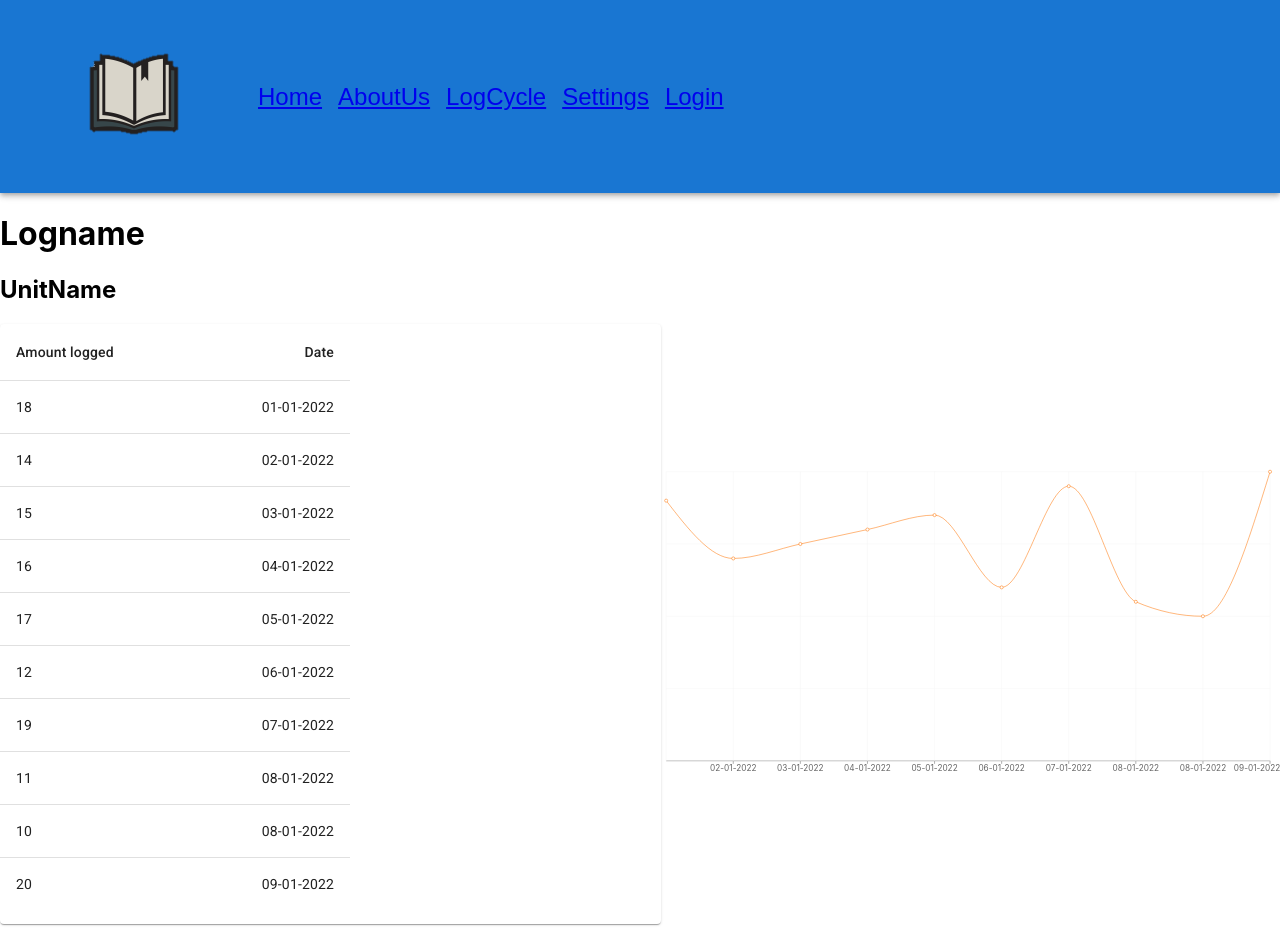
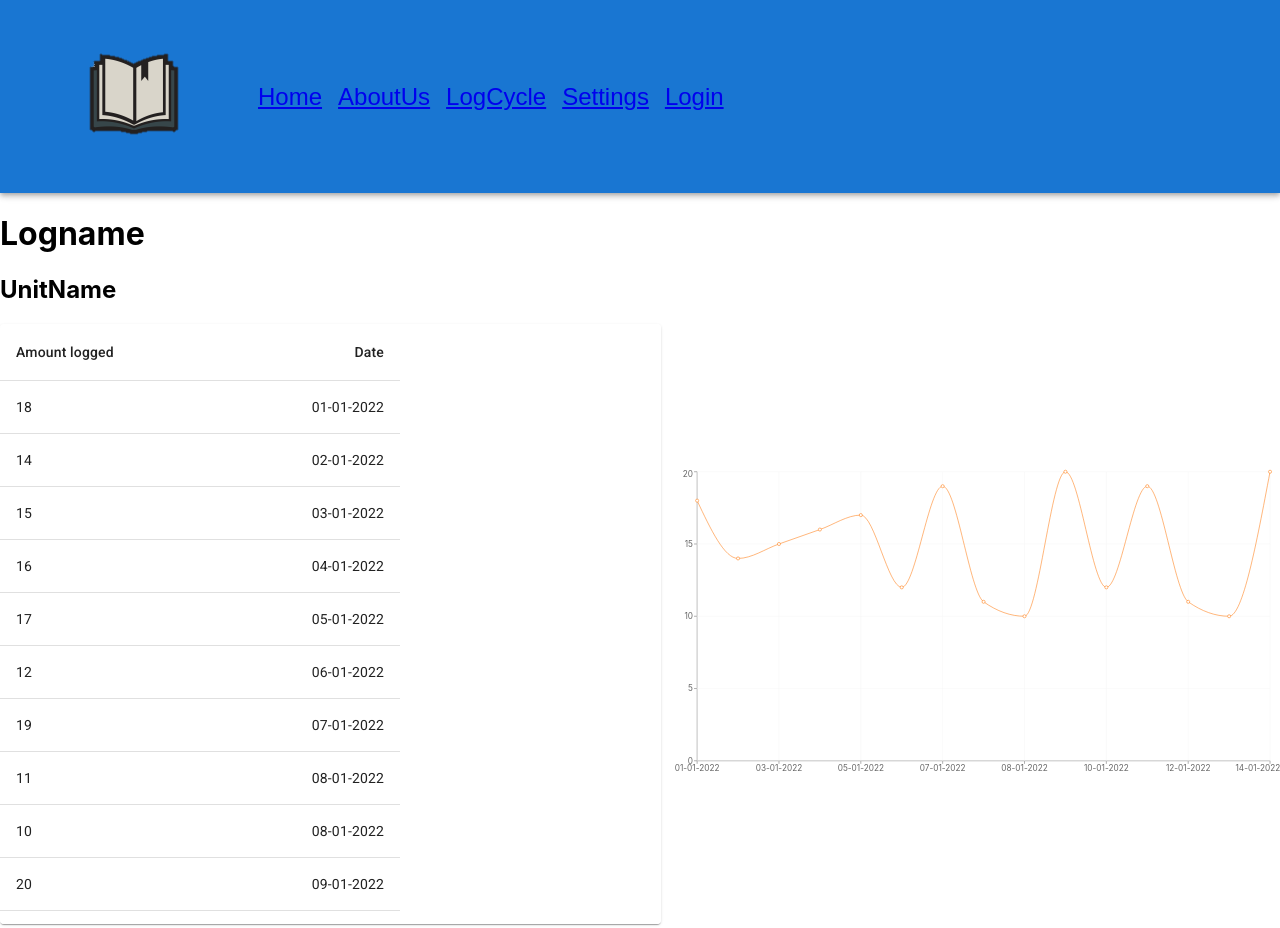
Before and after one commit to Fiedler12/OpenLogWebApp, a React (Create React App) app: page /log-overview in a window 1280 px wide. Built offline with nearby package versions, Linux system fonts and the light colour scheme.

Commit message:
overview

```diff
--- a/src/components/OverviewGraph.tsx
+++ b/src/components/OverviewGraph.tsx
@@ -1,5 +1,5 @@
 import React from 'react'
-import { CartesianGrid, LineChart, Line, XAxis } from 'recharts';
+import { CartesianGrid, LineChart, Line, XAxis, YAxis } from 'recharts';
 
 function createData(
     id: number,
@@ -20,6 +20,11 @@ const data = [
     createData(3, 11, "08-01-2022"),
     createData(3, 10, "08-01-2022"),
     createData(3, 20, "09-01-2022"),
+    createData(3, 12, "10-01-2022"),
+    createData(3, 19, "11-01-2022"),
+    createData(3, 11, "12-01-2022"),
+    createData(3, 10, "13-01-2022"),
+    createData(3, 20, "14-01-2022"),
 ]
 
 
@@ -32,6 +37,7 @@ export const OverviewGraph = () => {
             margin={{ top: 5, right: 20, left: 10, bottom: 5 }}
         >
             <XAxis dataKey="date" />
+            <YAxis dataKey="amount" />
             <CartesianGrid stroke="#f5f5f5" />
             <Line type="monotone" dataKey="amount" stroke="#ff7300" yAxisId={0} />
         </LineChart>
--- a/src/components/OverviewTable.tsx
+++ b/src/components/OverviewTable.tsx
@@ -26,12 +26,17 @@ const rows = [
     createData(3, 11, "08-01-2022"),
     createData(3, 10, "08-01-2022"),
     createData(3, 20, "09-01-2022"),
+    createData(3, 12, "10-01-2022"),
+    createData(3, 19, "11-01-2022"),
+    createData(3, 11, "12-01-2022"),
+    createData(3, 10, "13-01-2022"),
+    createData(3, 20, "14-01-2022"),
 ];
 
 export default function OverviewTable() {
     return (
-        <TableContainer component={Paper}>
-            <Table sx={{ minWidth: 300, maxWidth: 350 }} aria-label="simple table">
+        <TableContainer className="overviewTable" component={Paper}>
+            <Table id="fix-head" sx={{ maxWidth: 400 }} aria-label="simple table">
                 <TableHead>
                     <TableRow>
                         <TableCell>Amount logged</TableCell>
--- a/src/index.css
+++ b/src/index.css
@@ -15,3 +15,11 @@ code {
   display:flex;
   flex-direction:row;
 }
+.overviewTable {
+  overflow-y: scroll;
+  max-height: 600px;
+}
+.fix-head {
+  position: fixed;
+  top: 0px; display: none;
+}
```
